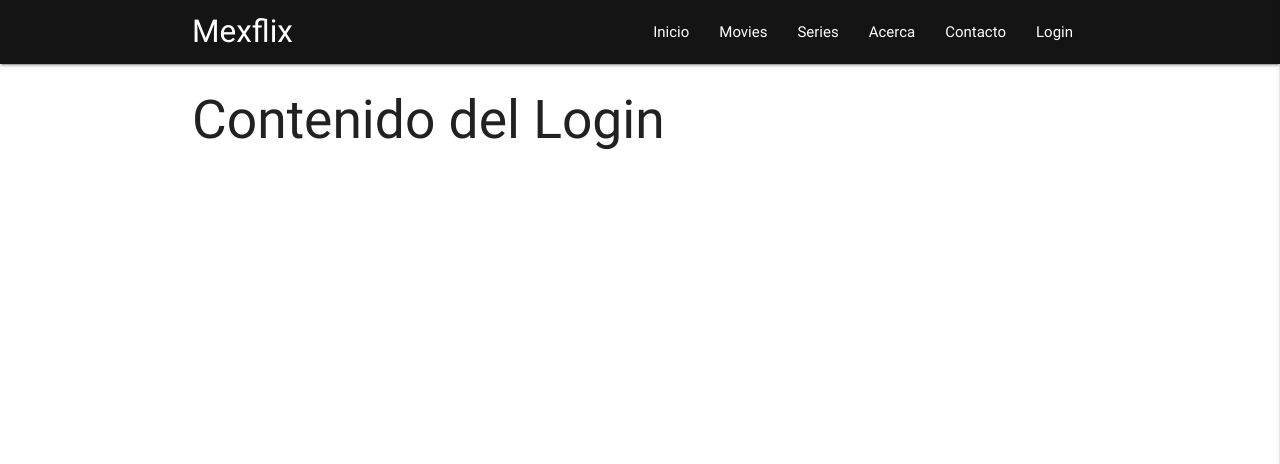
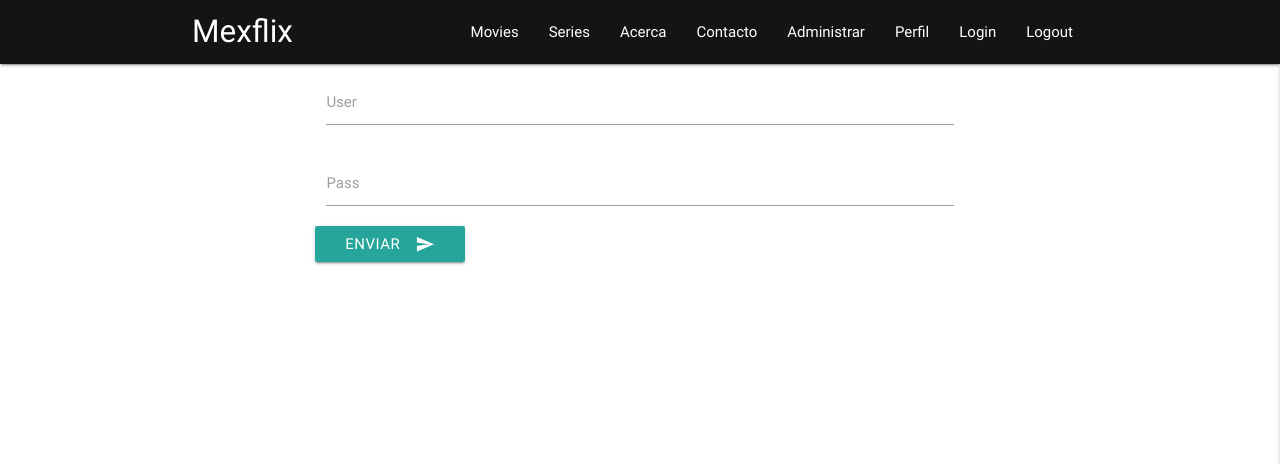
Before and after one commit to montfr/iconos35, a PHP site: a page that uses Mexflix/index.php in a window 1280 px wide. Shown: the top 464 px of the page. Run offline with PHP 8.4, Linux system fonts and the light colour scheme; some libraries are stand-ins or nearby versions.

Commit message:
Clase 2/5 Aplicaciones Dinámicas

```diff
--- a/Mexflix/inc/header.php
+++ b/Mexflix/inc/header.php
@@ -17,20 +17,24 @@
         <a href="./" class="brand-logo">Mexflix</a>
         <a href="#" data-activates="mobile-demo" class="button-collapse"><i class="material-icons">menu</i></a>
         <ul class="right hide-on-med-and-down">
-          <li><a href="./">Inicio</a></li>
           <li><a href="movies">Movies</a></li>
           <li><a href="series">Series</a></li>
           <li><a href="acerca">Acerca</a></li>
           <li><a href="contacto">Contacto</a></li>
+          <li><a href="admin">Administrar</a></li>
+          <li><a href="admin">Perfil</a></li>
           <li><a href="login">Login</a></li>
+          <li><a href="logout">Logout</a></li>
         </ul>
         <ul class="side-nav" id="mobile-demo">
-          <li><a href="./">Inicio</a></li>
           <li><a href="movies">Movies</a></li>
           <li><a href="series">Series</a></li>
           <li><a href="acerca">Acerca</a></li>
           <li><a href="contacto">Contacto</a></li>
+          <li><a href="admin">Administrar</a></li>
+          <li><a href="admin">Perfil</a></li>
           <li><a href="login">Login</a></li>
+          <li><a href="logout">Logout</a></li>
         </ul>
       </div>
     </nav>
--- /dev/null
+++ b/Mexflix/inc/models/UsersModel.php
@@ -0,0 +1,46 @@
+<?php
+final class UsersModel extends Model {
+  public $user;
+  public $email;
+  public $name;
+  public $birthday;
+  public $pass;
+  public $role;
+
+  public function create ( $data = array() ) {
+    foreach ($data as $key => $value) {
+      $$key = $value;
+    }
+
+    $this->sql = "INSERT INTO users SET user = '$user', email = '$email', name = '$name', birthday = '$birthday', pass = MD5('$pass'), role = '$role'";
+    $this->set_query();
+  }
+
+  public function read ( $id = '' ) {
+    $this->sql = ( $id != '' )
+      ? "SELECT * FROM users WHERE user = '$id'"
+      : "SELECT * FROM users";
+
+    $this->get_query();
+    $data = array();
+    foreach ($this->rows as $key => $value) {
+      array_push($data, $value);
+    }
+
+    return $data;
+  }
+
+  public function update ( $data = array() ) {
+    foreach ($data as $key => $value) {
+      $$key = $value;
+    }
+
+    $this->sql = "UPDATE users SET email = '$email', name = '$name', birthday = '$birthday', pass = MD5('$pass'), role = '$role' WHERE user = '$user'";
+    $this->set_query();
+  }
+
+  public function delete ( $id = '' ) {
+    $this->sql = "DELETE FROM users WHERE user = '$id'";
+    $this->set_query();
+  }
+}
--- a/Mexflix/inc/template-parts/login.php
+++ b/Mexflix/inc/template-parts/login.php
@@ -1 +1,19 @@
-<h2>Contenido del Login</h2>
+<article class="container">
+  <div class="row">
+    <form class="col s12">
+      <div class="row">
+        <div class="input-field col s12">
+          <input id="user" type="text" class="validate">
+          <label for="user" data-error="wrong" data-success="right">User</label>
+        </div>
+        <div class="input-field col s12">
+          <input id="passl" type="password" class="validate">
+          <label for="pass" data-error="wrong" data-success="right">Pass</label>
+        </div>
+        <button class="btn waves-effect waves-light" type="submit" name="action">Enviar
+          <i class="material-icons right">send</i>
+        </button>
+      </div>
+    </form>
+  </div>
+</article>
--- a/Mexflix/index.php
+++ b/Mexflix/index.php
@@ -1,6 +1,9 @@
 <?php
 require('./inc/models/Model.php');
 require('./inc/models/MovieSeriesModel.php');
+require('./inc/models/CountriesModel.php');
+require('./inc/models/GenresModel.php');
+require('./inc/models/UsersModel.php');
 require('./inc/header.php');
 require('./inc/content.php');
 require('./inc/footer.php');
```
Also changed, not shown: BasesDatos/mexflix_schema.sql (+13 -0 lines).
